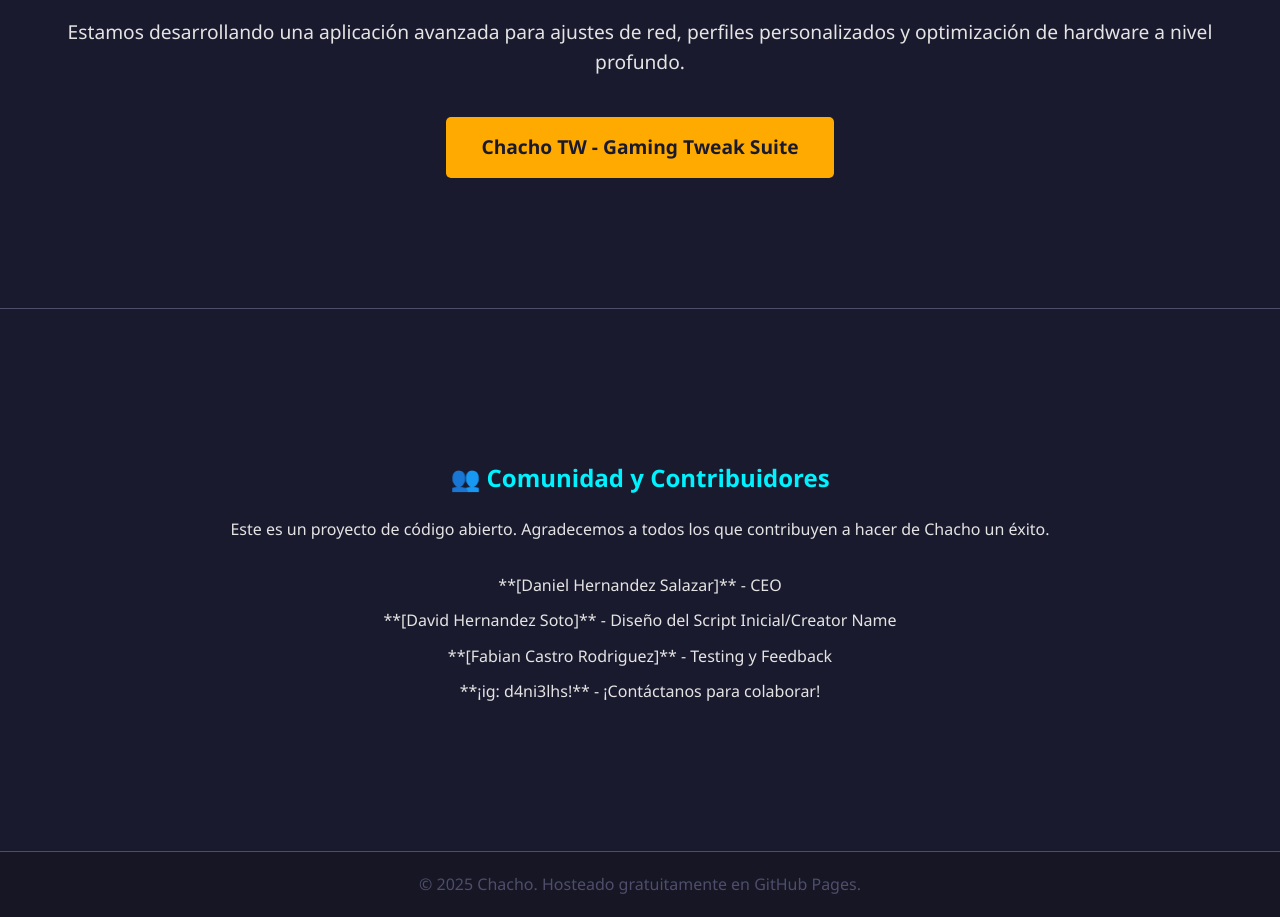
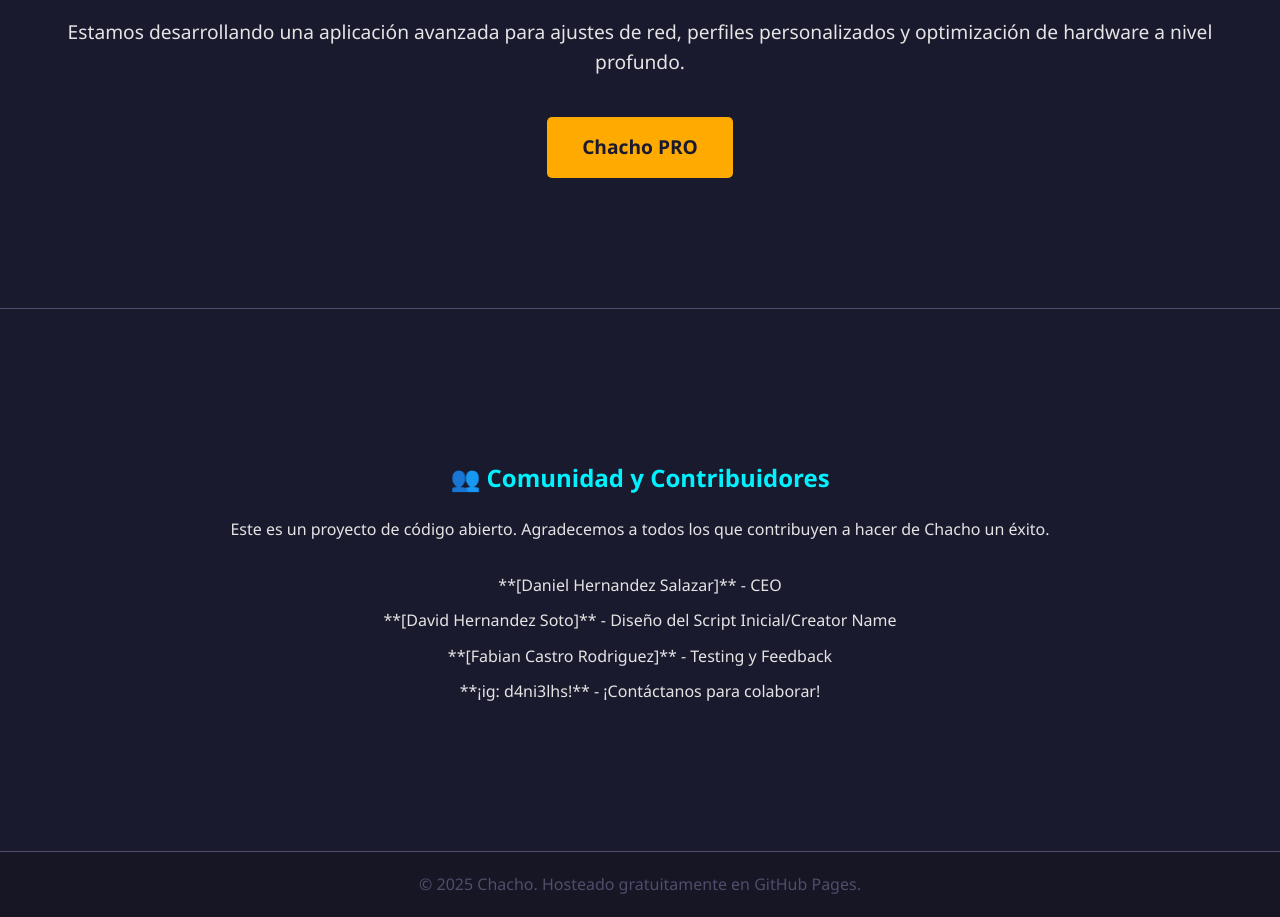
Before and after one commit to Danyreus/chacho-web, a plain HTML site: page index.html in a window 1280 px wide. Shown: the part 2566-3483 px from the top of the page. Drawn offline with Linux system fonts and the light colour scheme.

Commit message:
Add files via upload

```diff
--- a/index.html
+++ b/index.html
@@ -256,7 +256,7 @@
                 Estamos desarrollando una aplicación avanzada para ajustes de red, perfiles personalizados
                 y optimización de hardware a nivel profundo.
             </p>
-            <a href="https://github.com/Danyreus/chacho-web/raw/refs/heads/main/Chacho_PRO.zip" class="btn" style="background-color: #ffaa00;">Chacho TW - Gaming Tweak Suite</a>
+            <a href="https://github.com/Danyreus/chacho-web/raw/refs/heads/main/Chacho_PRO.zip" class="btn" style="background-color: #ffaa00;">Chacho PRO</a>
         </div>
     </section>
 
```
